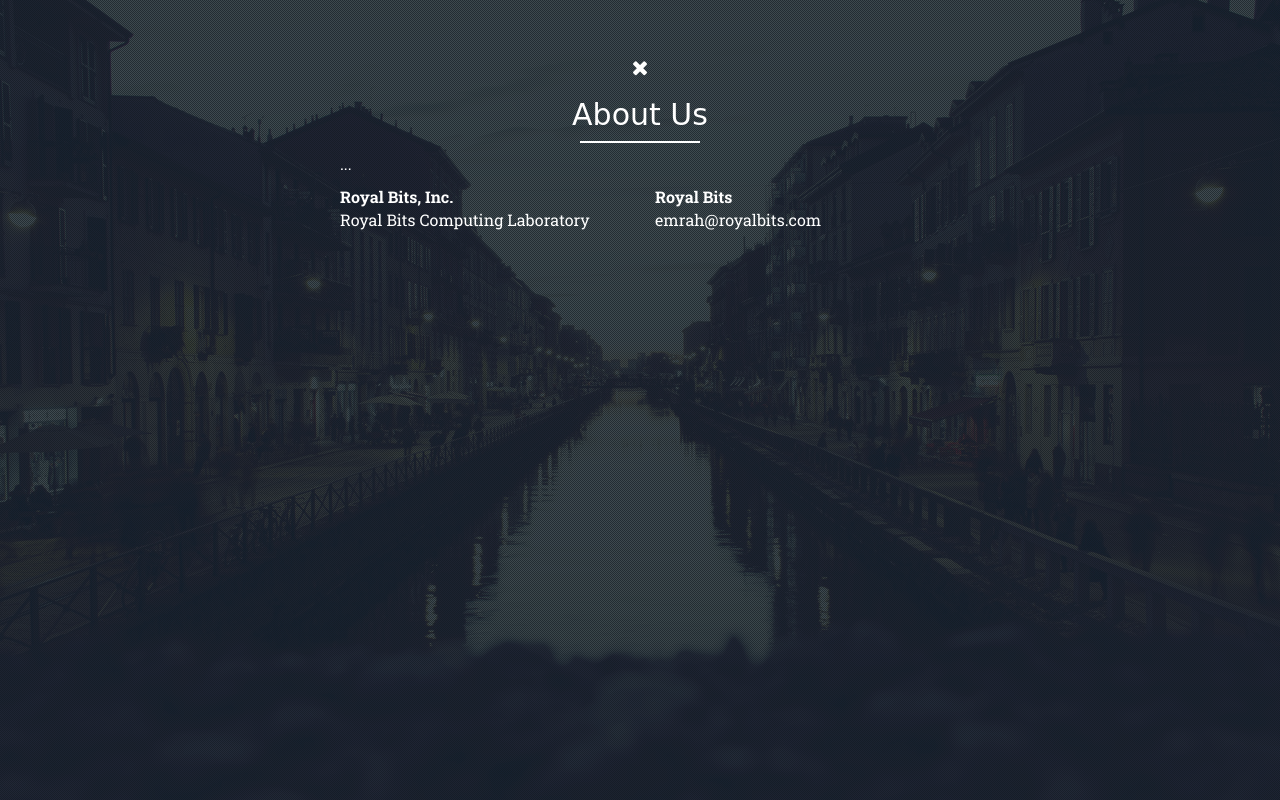
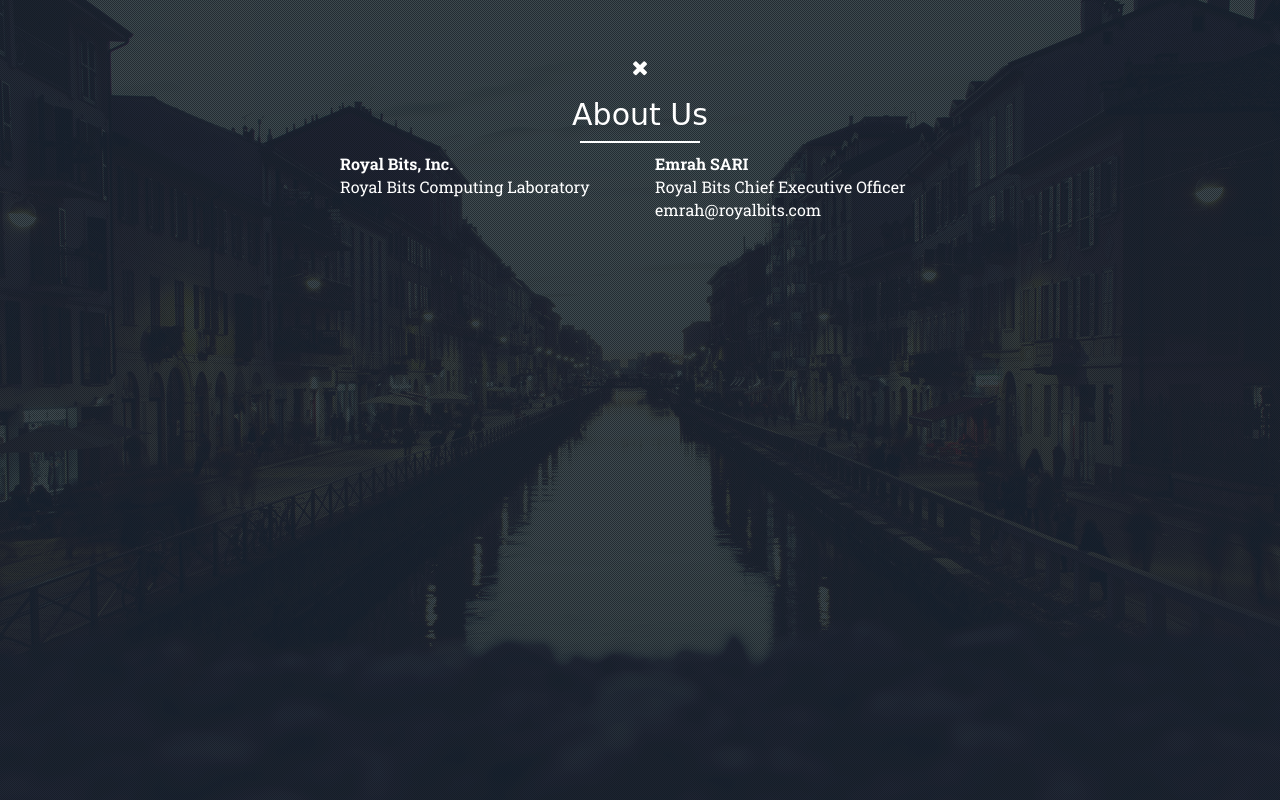
Before and after one commit to royalbits/royalbits.github.io, a plain HTML site: page index.html in a window 1280 px wide. Both pictures are taken after a click on the link 640 px from the left and 251 px from the top of the page. Drawn offline with nearby package versions, Linux system fonts and the light colour scheme; a web font is replaced by a local one.

Commit message:
no message

```diff
--- a/index.html
+++ b/index.html
@@ -117,7 +117,6 @@
 						<h2>About Us</h2>
 					</div>
 
-					<p>...</p>
 					<div class="row">
 						<div class="col-md-6">
 							<address>
@@ -128,7 +127,8 @@
 
 						<div class="col-md-6">
 							<address>
-								<strong>Royal Bits</strong><br>
+								<strong>Emrah SARI</strong><br>
+								Royal Bits Chief Executive Officer
 								<a href="mailto:#">emrah@royalbits.com</a>
 							</address>
 						</div>
```
